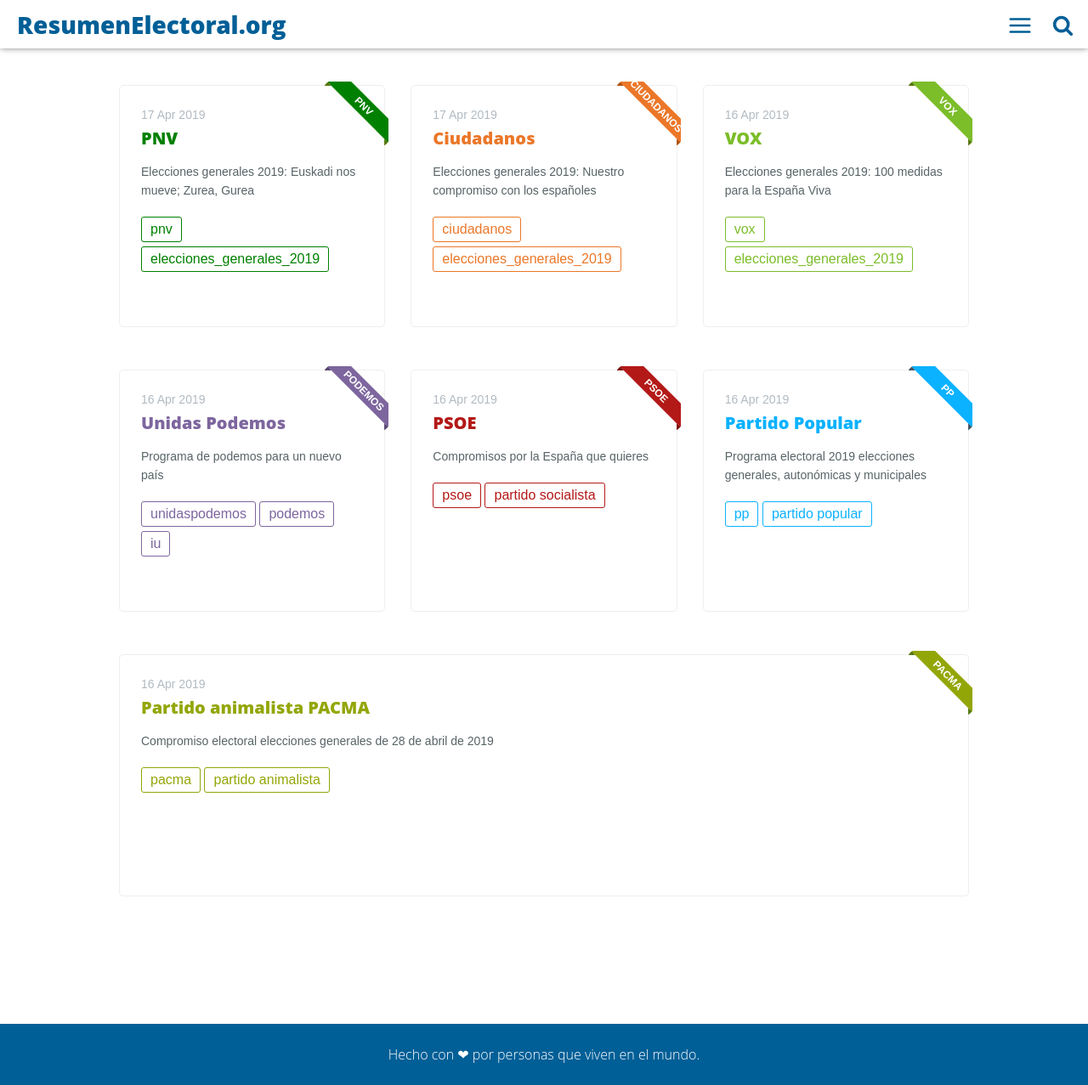
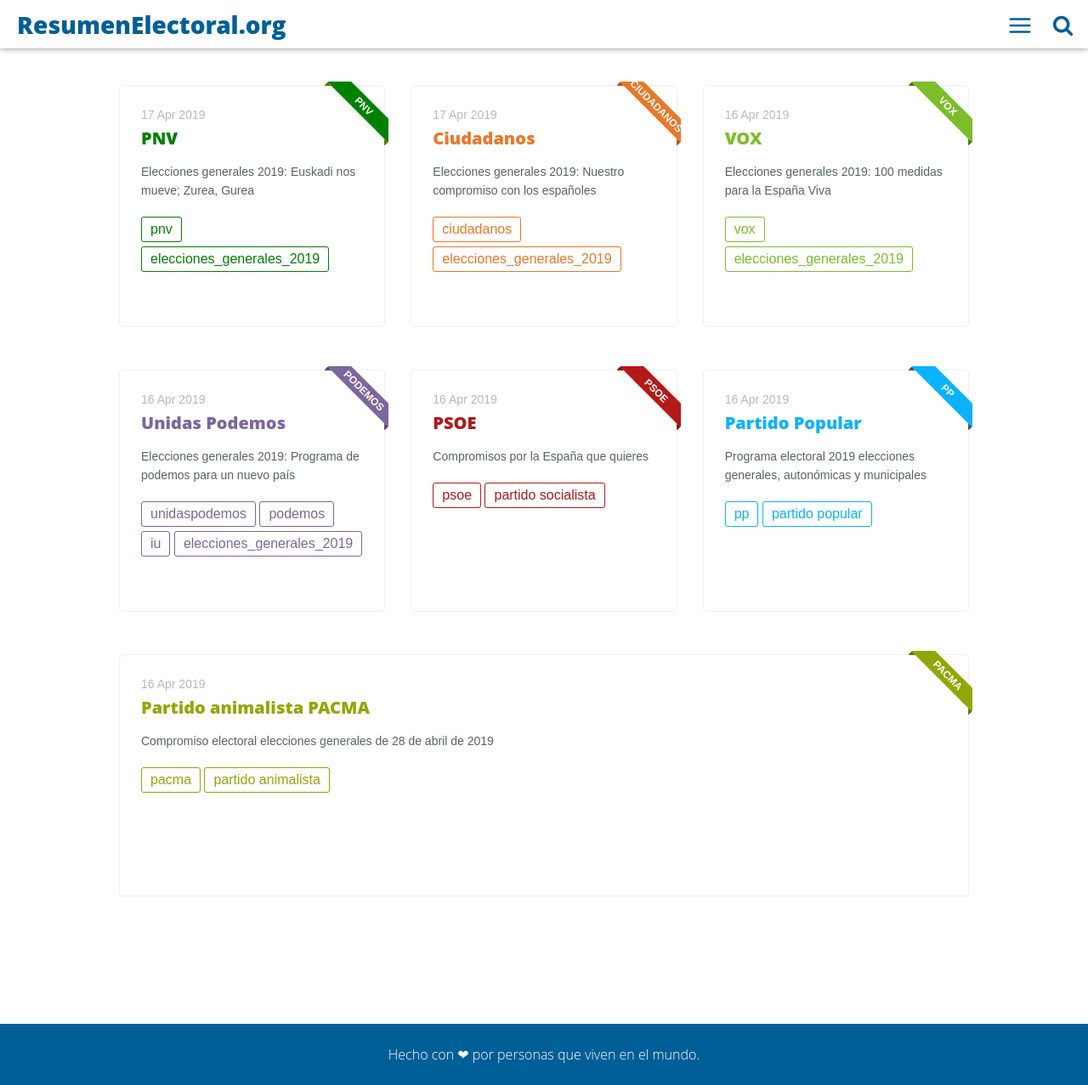
Before and after one commit to resumenelectoral/2019_generales, a Jekyll site: the page built from index.html, in a window 1280 px wide and 1277 px high. Shown: the whole window at 85% size. Built offline with Jekyll 4.4.1, drawn with Linux system fonts in a browser that asks for light colours.

Commit message:
Update 2019-04-16-unidaspodemos.md

```diff
--- a/_posts/2019-04-16-unidaspodemos.md
+++ b/_posts/2019-04-16-unidaspodemos.md
@@ -9,8 +9,9 @@
 - "unidaspodemos"
 - "podemos"
 - "iu"
+- "elecciones_generales_2019"
 twitter_text: "Resumen electoral para las generales de 2019 de Unidas Podemos"
-introduction: "Programa de podemos para un nuevo país"
+introduction: "Elecciones generales 2019: Programa de podemos para un nuevo país"
 ---
 
 [Enlace al programa electoral completo](https://podemos.info/wp-content/uploads/2019/04/Podemos_programa_generales_28A.pdf)
```
